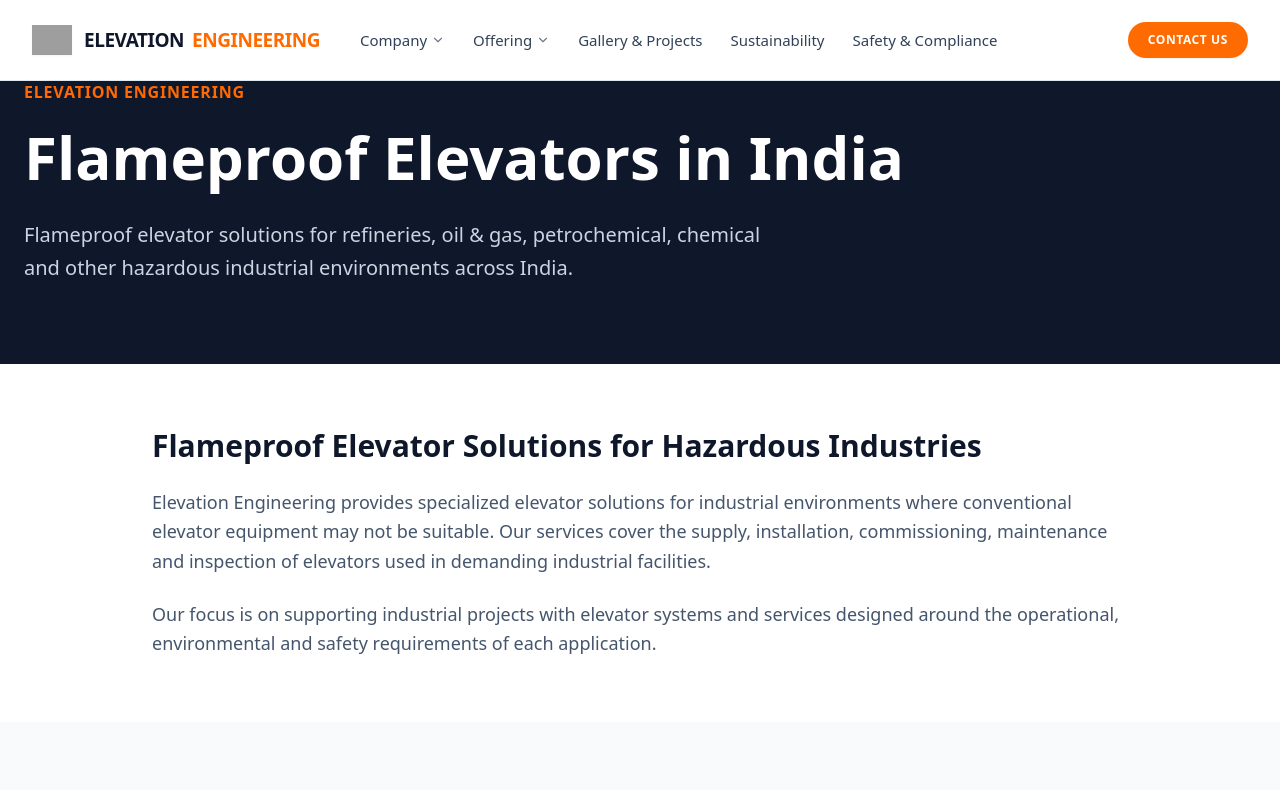
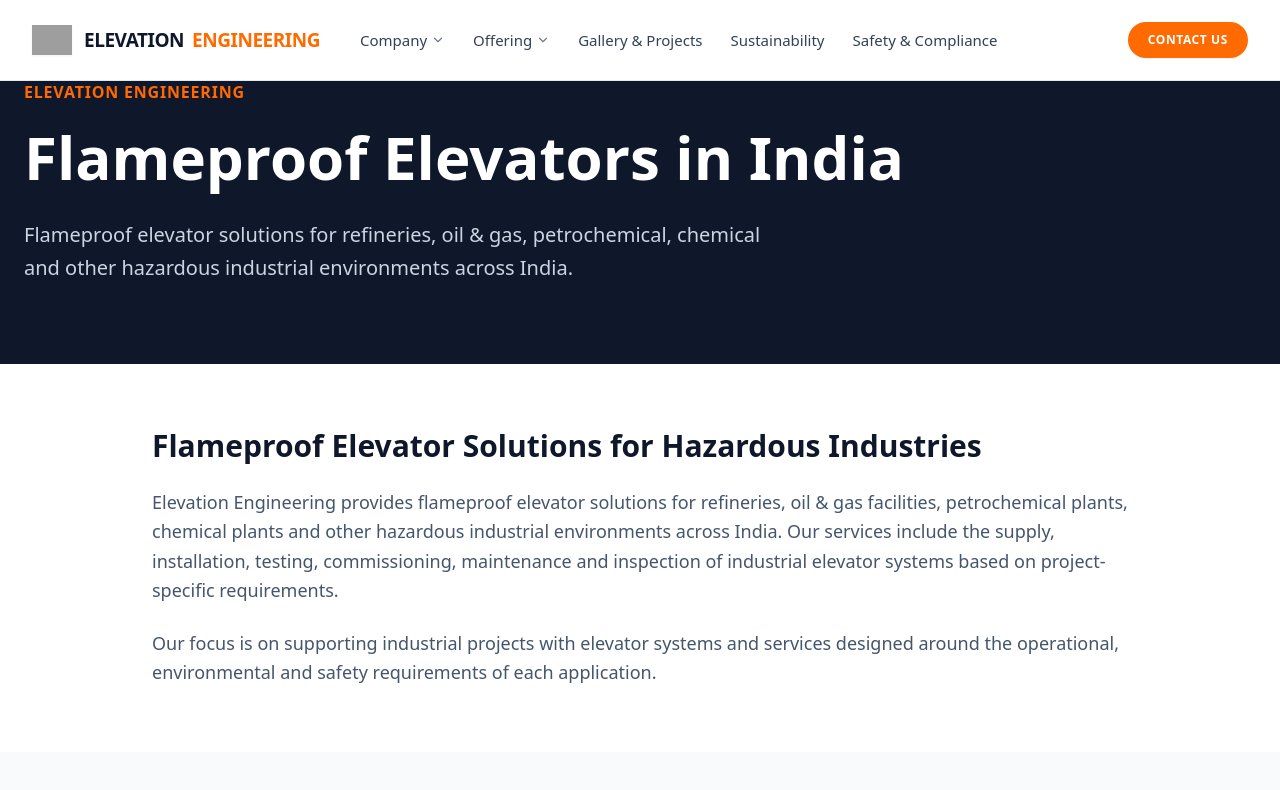
Before and after one commit to elevationengineerings/ELEVATION-ENGINEERING, a React (Vite) app: page /flameproof-elevators-in-india in a window 1280 px wide. Shown: the top 790 px of the page. Built offline with nearby package versions, Linux system fonts and the light colour scheme; grey boxes are pictures that could not be loaded.

Commit message:
Update FlameproofElevatorsIndia.tsx

```diff
--- a/src/pages/FlameproofElevatorsIndia.tsx
+++ b/src/pages/FlameproofElevatorsIndia.tsx
@@ -62,12 +62,13 @@
           </h2>
 
           <p className="text-lg text-slate-600 leading-relaxed mb-6">
-            Elevation Engineering provides specialized elevator solutions
-            for industrial environments where conventional elevator
-            equipment may not be suitable. Our services cover the supply,
-            installation, commissioning, maintenance and inspection of
-            elevators used in demanding industrial facilities.
-          </p>
+  Elevation Engineering provides flameproof elevator solutions for
+  refineries, oil & gas facilities, petrochemical plants, chemical
+  plants and other hazardous industrial environments across India.
+  Our services include the supply, installation, testing,
+  commissioning, maintenance and inspection of industrial elevator
+  systems based on project-specific requirements.
+</p>
 
           <p className="text-lg text-slate-600 leading-relaxed">
             Our focus is on supporting industrial projects with elevator
```
